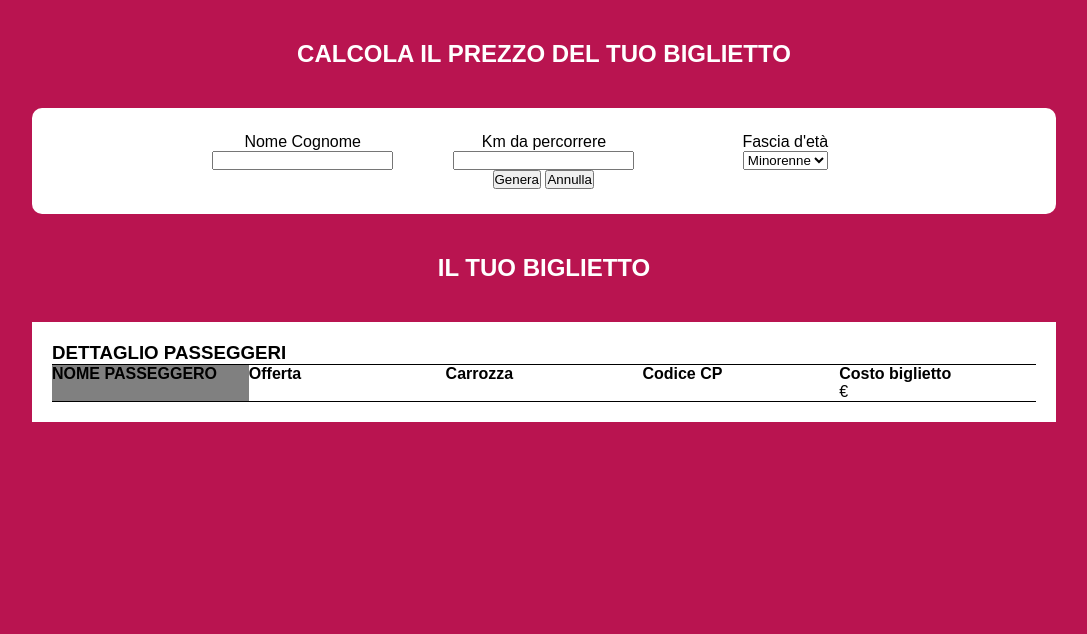
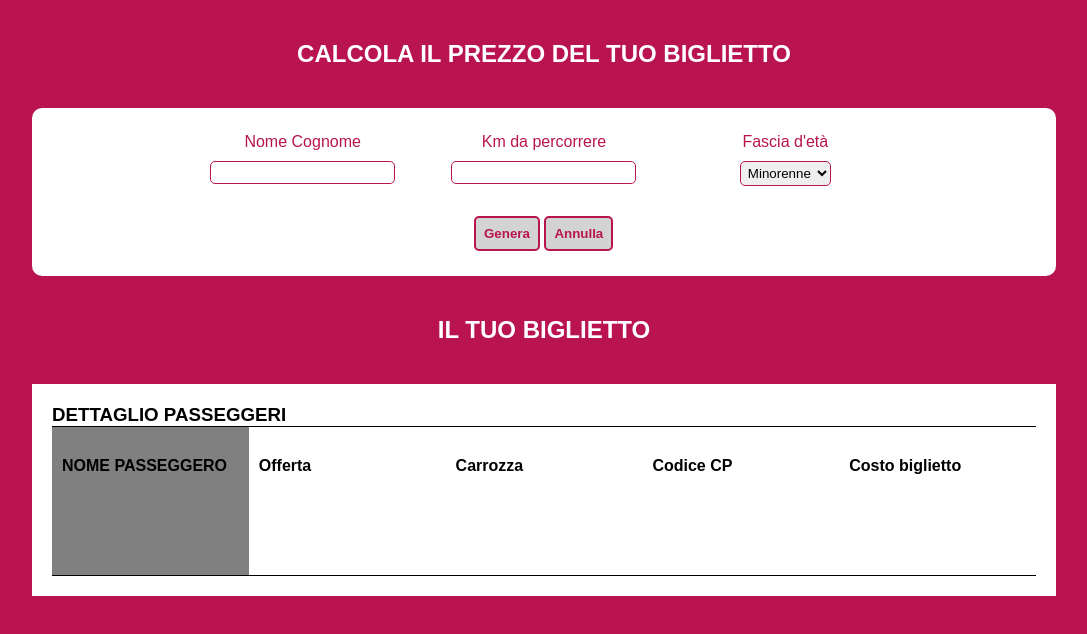
Before and after one commit to Polidora90/js-biglietto-treno-form, a plain HTML site: page index.html in a window 1280 px wide. Shown: the whole page, without its empty margins (96-1183 px from the left). Drawn offline with Linux system fonts and the light colour scheme.

Commit message:
Migliora html

```diff
--- a/index.html
+++ b/index.html
@@ -36,8 +36,8 @@
 
             <!-- BOTTONI -->
             <div class="cta">
-                <button>Genera</button>
-                <button id="resetForm">Annulla</button>
+                <button class="btn">Genera</button>
+                <button id="resetForm" class="btn">Annulla</button>
             </div>
         </form>
     </div>
@@ -69,7 +69,7 @@
 
             <div class="info-box">
                 <h4>Costo biglietto</h4>
-                <span id="prezzoBiglietto"></span><span>€</span>
+                <span id="prezzoBiglietto"></span>
             </div>
         </div>
     </div>
--- a/script.js
+++ b/script.js
@@ -51,7 +51,7 @@ myForm.addEventListener("submit", function (event) {
 
     var prezzoFinaleBiglietto = prezzoBiglietto.toFixed(2);
 
-    prezzoBigliettoElement.innerHTML = prezzoFinaleBiglietto
+    prezzoBigliettoElement.innerHTML = prezzoFinaleBiglietto + " €"
 
     function generaNumeroCarrozza() {
         return Math.floor(Math.random() * 12) + 1;
--- a/style.css
+++ b/style.css
@@ -53,7 +53,7 @@ h2 {
 }
 
 .cta {
-    width: 103px;
+    width: 140px;
     margin: auto;
 }
 
@@ -64,7 +64,7 @@ h2 {
 
 .ticket-info {
     display: flex;
-
+    min-height: 150px;
     border-top: 1px solid black;
     border-bottom: 1px solid black;
 }
@@ -72,3 +72,33 @@ h2 {
 .info-box {
     flex-basis: calc(100% / 5);
 }
+
+.btn {
+    background-color: lightgray;
+    color: #b91450;
+    padding: 8px;
+    border-radius: 5px;
+    border: 2px solid #b91450;
+    font-weight: bold;
+    margin-top: 30px;
+}
+
+.ticket-info h4 {
+    padding: 30px 10px;
+}
+
+.ticket-info span {
+    padding: 0 10px;
+}
+
+form p {
+ color: #b91450;
+ padding-bottom: 10px;
+}
+
+form input,
+form select {
+    border: 1px solid #b91450;
+    border-radius: 5px;
+    padding: 3px;
+}
```
